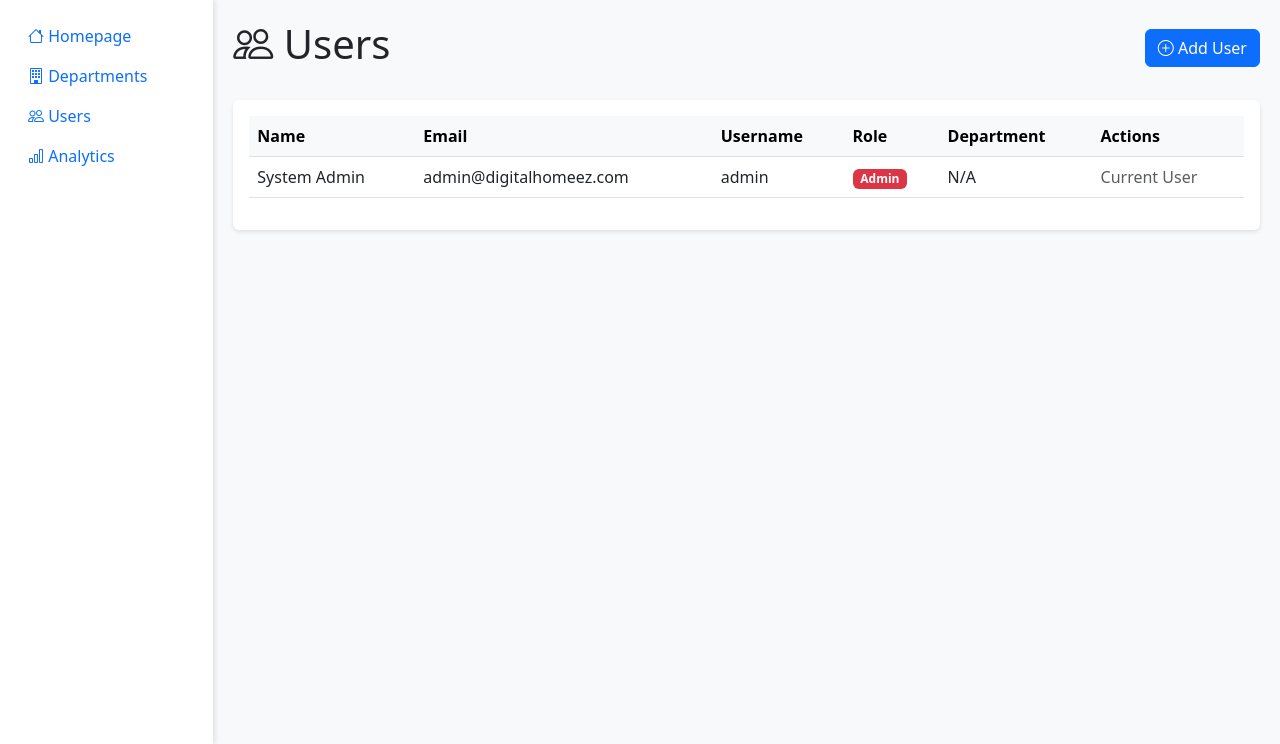
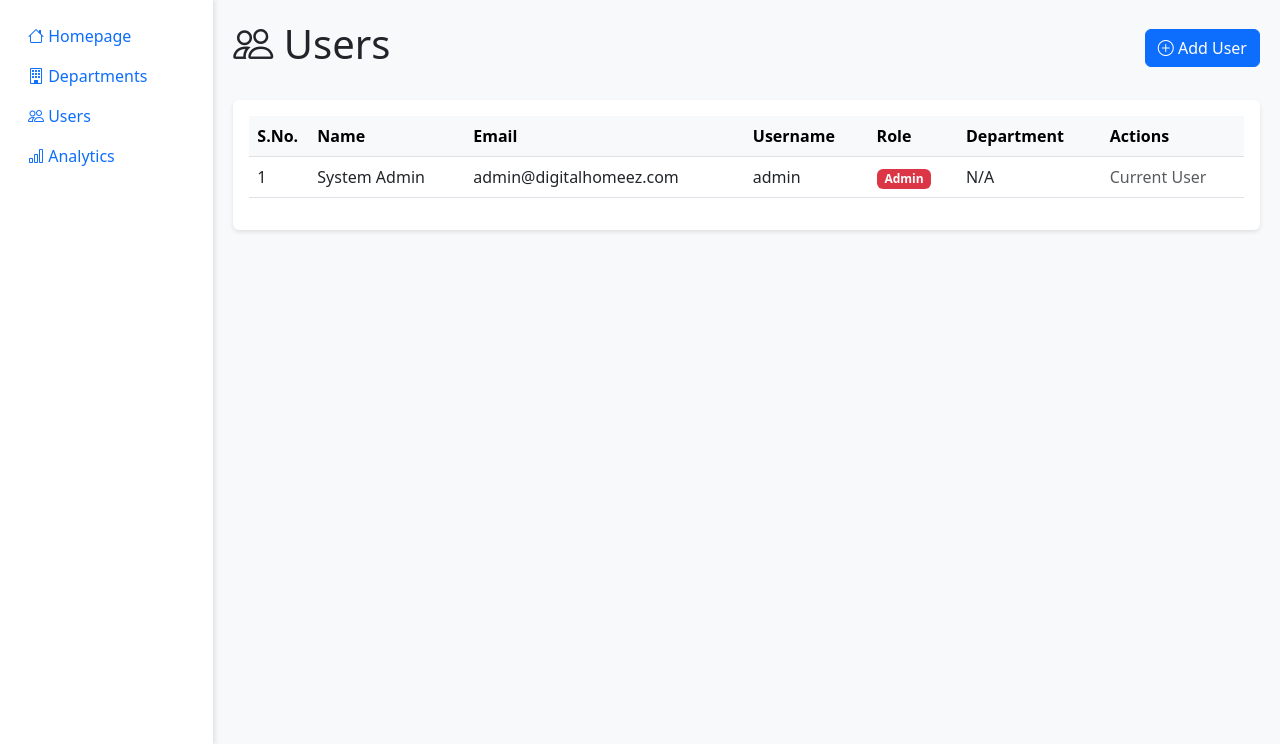
Before and after one commit to dhdev19/workflow, a Flask app: page /admin/users in a window 1280 px wide. Shown: the part 56-800 px from the top of the page. Run offline with Flask 3, Linux system fonts and the light colour scheme; a user stored in the database is signed in.

Commit message:
added s. no. in /admin/users

```diff
--- a/templates/admin/users.html
+++ b/templates/admin/users.html
@@ -45,6 +45,7 @@
                     <table class="table table-hover">
                         <thead class="table-light">
                             <tr>
+                                <th style="width: 60px;">S.No.</th>
                                 <th>Name</th>
                                 <th>Email</th>
                                 <th>Username</th>
@@ -56,6 +57,7 @@
                         <tbody>
                             {% for user in users %}
                             <tr>
+                                <td>{{ loop.index }}</td>
                                 <td>{{ user.full_name }}</td>
                                 <td>{{ user.email }}</td>
                                 <td>{{ user.username }}</td>
@@ -83,7 +85,7 @@
                             </tr>
                             {% else %}
                             <tr>
-                                <td colspan="6" class="text-center text-muted">No users found</td>
+                                <td colspan="7" class="text-center text-muted">No users found</td>
                             </tr>
                             {% endfor %}
                         </tbody>
```
